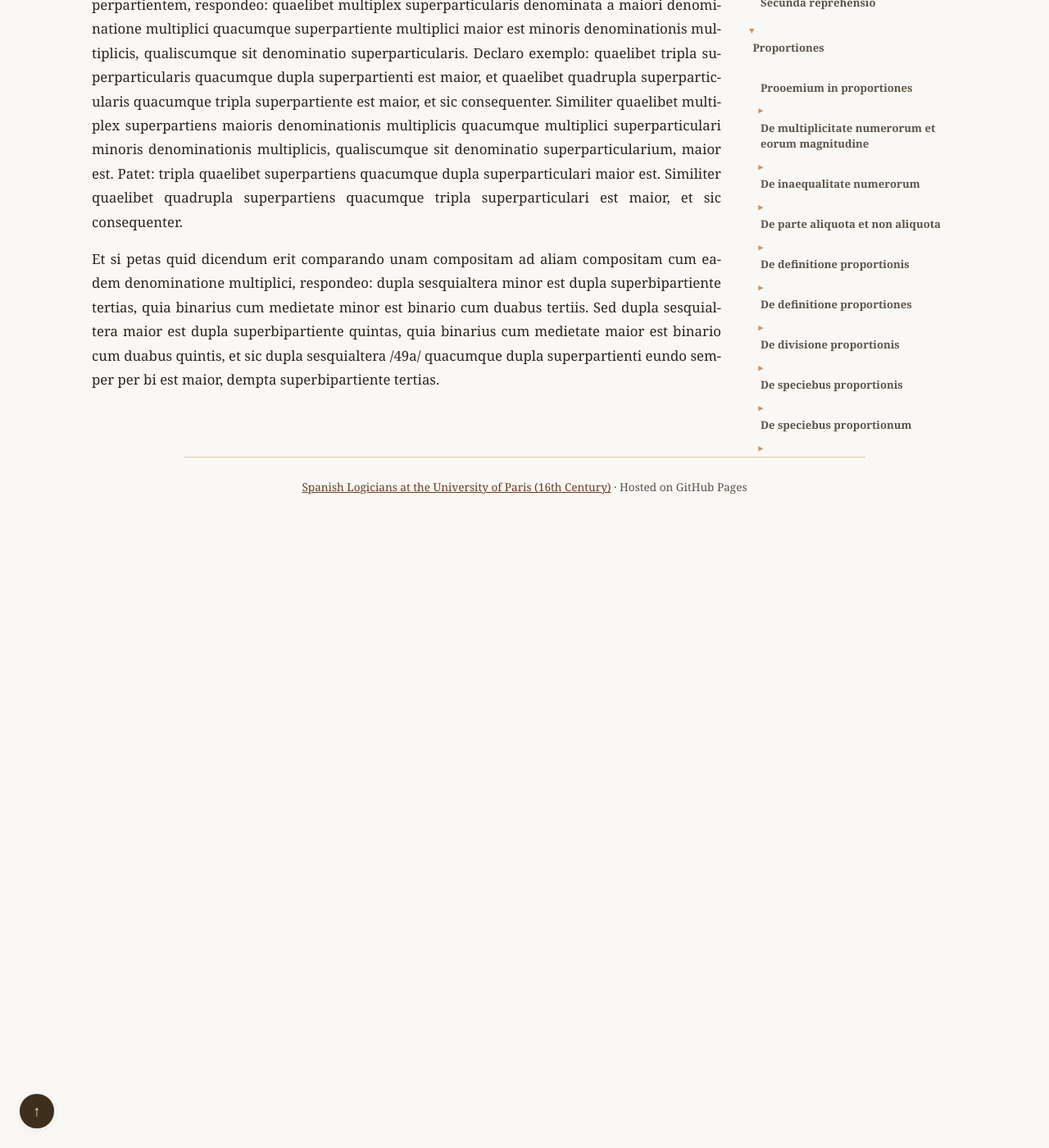
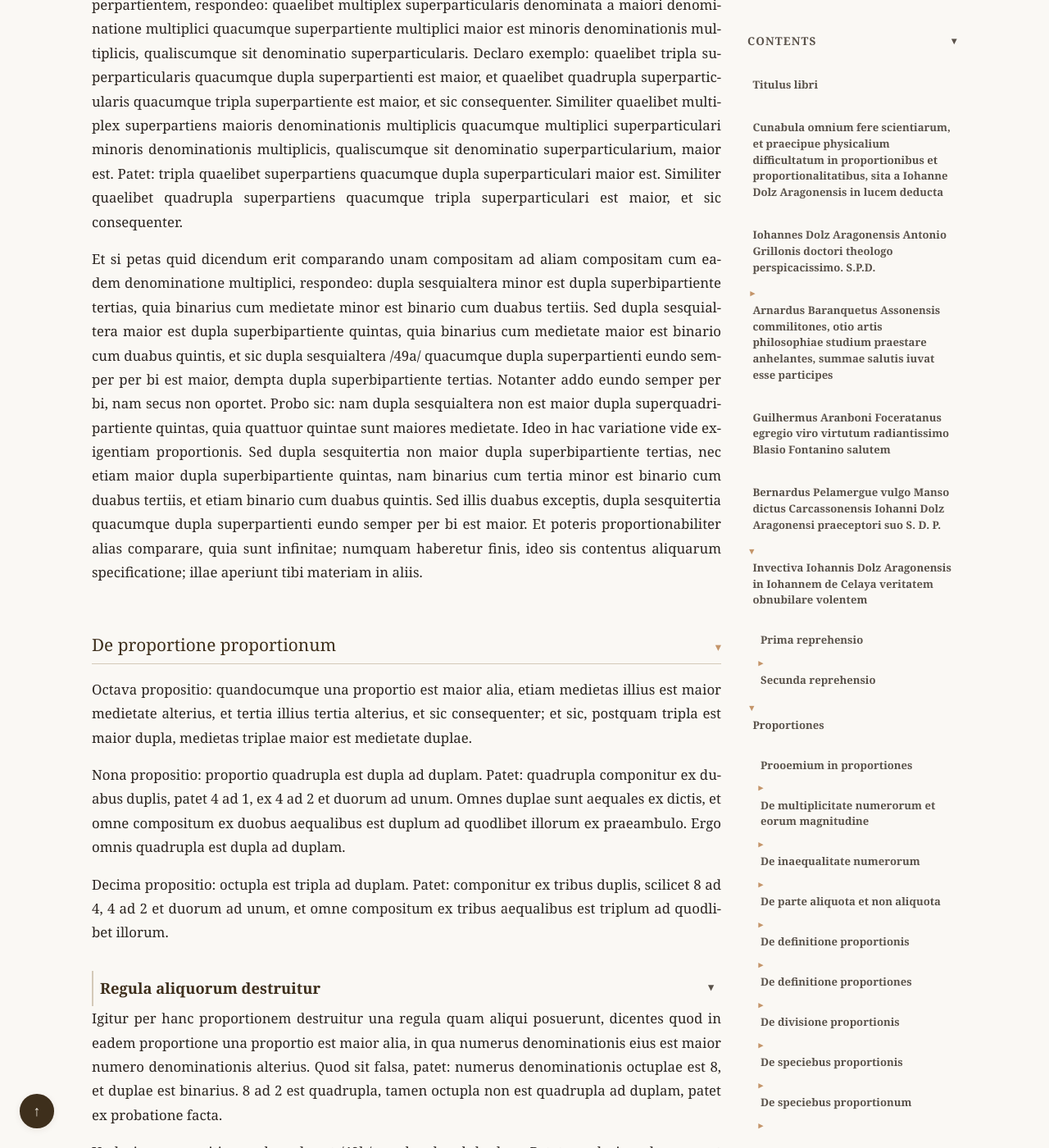
Before and after one commit to JoseBalado/Spanish-Logicians-at-the-University-of-Paris, a Jekyll site: the page built from philosophers/Juan-Dolz-del-Castellar/Cunabula-omnium-fere-scientiarum-1518.md, in a window 1280 px wide and 1400 px high, scrolled down 78074 px. Shown: the whole window at 82% size. Built offline with Jekyll 4.4.1, drawn with Linux system fonts in a browser that asks for light colours; before the commit the page ends 78704 px from its top, so only the background shows below that; some of the changed text lies outside the part shown.

Commit message:
Dolz. Cunabula, page 49

```diff
--- a/cspell-latin-custom.txt
+++ b/cspell-latin-custom.txt
@@ -2554,6 +2554,7 @@ sesquipedalitatis
 Severino
 Severinum
 Severinus
+sexdecupla
 Sexingenta
 sexqui
 sigillatim
--- a/philosophers/Juan-Dolz-del-Castellar/Cunabula-omnium-fere-scientiarum-1518.md
+++ b/philosophers/Juan-Dolz-del-Castellar/Cunabula-omnium-fere-scientiarum-1518.md
@@ -173,7 +173,7 @@ Haec est quae habentis intentionem certificat, difficilia facilitant, naturae co
 
 > Licitum est mihi ut me ipsum cognoscam, sustinere non possum ut me habeam incognitum.
 
-Non sufficeret calamus et tempus deesset, etiam si aeternum foret, si omnes huius laudes evomere deberem. Quibus pensitatis, colendissime eruditionis parens, nunquam persuasum, ut ab huius studio desisterem, mihi a genitore caeterisque meis affinibus fieri valuit. Quo, quaeso, honore, qua laude, qua memoria, qua auctoritate, quo pretio philosophi prisci habentur? Ita ut eis ac fidei doctoribus fere fides, haud immodica, praebeatur, qui Deo viventium appropinquant in hoc saeculo atque immortalitatem accedunt. Quam ipsi philosophiae incumbentes, Deus, ex Aristotele in *Ethicis*, non emptores, non venditores, non caeterorum agibilium humanorum quibus caeteri student, sed philosophiae exemplum et ideam, dum terris incederet, in principio et semper dedit, erigit et impendet.
+Non sufficeret calamus et tempus deesset, etiam si aeternum foret, si omnes huius laudes evomere deberem. Quibus pensitatis, colendissime eruditionis parens, numquam persuasum, ut ab huius studio desisterem, mihi a genitore caeterisque meis affinibus fieri valuit. Quo, quaeso, honore, qua laude, qua memoria, qua auctoritate, quo pretio philosophi prisci habentur? Ita ut eis ac fidei doctoribus fere fides, haud immodica, praebeatur, qui Deo viventium appropinquant in hoc saeculo atque immortalitatem accedunt. Quam ipsi philosophiae incumbentes, Deus, ex Aristotele in *Ethicis*, non emptores, non venditores, non caeterorum agibilium humanorum quibus caeteri student, sed philosophiae exemplum et ideam, dum terris incederet, in principio et semper dedit, erigit et impendet.
 
 Qua de re his, ut ita dicam, expulsus et haerere, aliis praetermissis, censui. Et non tibi permittere, mi praeceptor existimo, tam eruditum me caeterosque sodales diu noctuque laborans: insequendo Alexandrum, Macedoniae principem, Aristotelem suum praeceptorem, quam Philippum parentem, maiori amore prosequendo. Munera plurima mortalia praeceptoris aiunt immortaliter essendo, et cum vulgo dicatur: ubi fundamentum non est, ibi aedificari non posse.
 
@@ -235,7 +235,7 @@ Dico: quando dicis dictum meum esse contra definitionem Petri Hispani, in qua di
 
 Petrus Hispanus, dum illam dedit definitionem, nihil aliud voluit dicere nisi quod significare naturaliter erat unum significare quod aeque bene repraesentasset, et omnes repraesentationes terminorum naturaliter significantium aut rerum cognovisset, et eis repraesentationes factae fuissent, dato quod nulla fuisset impositio.
 
-Sicut iam multa nobis repraesentant nondum imposita, vides si hoc nobis adversetur. Alios sensus posset etiam dare, sed iste te obmutescere facit; non fuisti bene oculatus, etsi poetae in te solum animadvertissent nunquam Argum fixissent, non fuisses idoneus ad custodiendas vaccas Iunonis.
+Sicut iam multa nobis repraesentant nondum imposita, vides si hoc nobis adversetur. Alios sensus posset etiam dare, sed iste te obmutescere facit; non fuisti bene oculatus, etsi poetae in te solum animadvertissent numquam Argum fixissent, non fuisses idoneus ad custodiendas vaccas Iunonis.
 
 Ad aliud quod dicis, me mihi contradicere in eodem loco, sed videant neutri an hoc sit verum. Et quando dicis in definitione de ly 'significare naturaliter communiter' me ponere hanc particulam 'adaequate', iam respondi in *Terminis* qualiter una causatione una res potest esse obiectum adaequatum conceptus communis, licet in aliis plures concurrat. In ratione obiectorum, obiectum est terminus partim collectivus; non igitur mihi repugno si intelligar, sed solum tuae falsitati repugno. Vide *Terminos*.
 
@@ -349,7 +349,7 @@ Attribuit mihi in *Modalibus* me istam concedere "Sortes et Plato possibiliter s
 
 ### Decima septima reprehensio
 
-Impugnat me super uno casu decimi argumenti *Modalium de possibili*, in *Modalibus* meis positi, quem dicitur in solvendum, et ideo dicit me non scire solvere et quod nunquam edam *Exponibilia*. Iam scripsi et scholaribus meis solutionem praebui. Ipsi sint testes. Nonne vides te inconsiderate loqui cum oppositum tuorum dictorum constet?
+Impugnat me super uno casu decimi argumenti *Modalium de possibili*, in *Modalibus* meis positi, quem dicitur in solvendum, et ideo dicit me non scire solvere et quod numquam edam *Exponibilia*. Iam scripsi et scholaribus meis solutionem praebui. Ipsi sint testes. Nonne vides te inconsiderate loqui cum oppositum tuorum dictorum constet?
 
 ### Decima octava reprehensio
 
@@ -1212,7 +1212,7 @@ Item sicut in divisibili dantur medietates, tertiae, quartae, ita et in proporti
 
 Quartum praeambulum: licet in divisibili capiantur partes aliquotae penes distantiam, ut Aristoteles 2 *Ethicorum* de medio rei contra medium rationis enucleat, et apud professores theologiae, decima tertia distinctione, tertii *Sententiarum*, ut patet ex Gabriele, dicit medium reale quod aequaliter distat ab extremis, medium rationis quod nec excedit nec deficit contra rationis dictamen, cui aliquando magis appropinquatur excessus quam defectus, aliquando econtra, ut dicitur in expositione *Ethices*. In proportionibus tamen ad assumendas aliquotas non debes respicere ad aequalem distantiam numerorum.
 
-Exemplificor: medietas proportionis 8 ad 4 non est 8 ad 6 vel 6 ad 4, dato quod aeque distent. Hoc patet: omnis medietas debet esse subdupla ad totum; sed proportio 8 ad 6 non est subdupla ad proportionem 8 ad 4, quia sesquitertia non est subdupla ad duplam, ut patebit; igitur. Et consimiliter potes idem de aliis aliquotis.
+Exemplificor: medietas proportionis 8 ad 4 non est 8 ad 6 vel 6 ad 4, dato quod aeque distent. Hoc patet: omnis medietas debet esse subdupla ad totum; sed proportio 8 ad 6 non est subdupla ad proportionem 8 ad 4, quia sesquitertia non est subdupla ad duplam, ut patebit, igitur. Et consimiliter potes idem de aliis aliquotis.
 
 Et propterea, praeter medium rationis, ponitur duplex medium apud mathematicos: medium rei. Quod aequali distantia distat ab extremis. Medium proportionale: quod aequali proportione distat ab extremis. Exemplum: 8 ad 4, 6 est medium rei sed non proportionabile, nam 8 ad 6 est sesquitertia, 6 ad 4 sesquialtera; ideo non aequalis proportio. Sed inter 8 ad 2 medium proportionabile est 4; aequalis enim est proportio 8 ad 4 et 4 ad 2, quia utraque dupla; sic non est medium rei.
 
@@ -1368,7 +1368,7 @@ Ad primum sic arguitur: proportio maioris inaequalitatis continet infinitas inae
 
 ### Lax
 
-Lax in suis proportionibus tenet quod proportio maioris inaequalitatis est maior quacumque aequalitatis aut minoris inaequalitatis, et proportio aequalitatis maior proportione minoris inaequalitatis. Sed dicit quod in nulla proportione est maior, sic quod nulla est proportio alicuius illarum ad aliam. Sed licet hic praeceptor meus, cui condignum eruditionis nunquam referam, subtiliter loquatur, loquar tamen facilius pro his quibus scribo: quod illa non sunt comparabilia inter se, ideo non est proportio.
+Lax in suis proportionibus tenet quod proportio maioris inaequalitatis est maior quacumque aequalitatis aut minoris inaequalitatis, et proportio aequalitatis maior proportione minoris inaequalitatis. Sed dicit quod in nulla proportione est maior, sic quod nulla est proportio alicuius illarum ad aliam. Sed licet hic praeceptor meus, cui condignum eruditionis numquam referam, subtiliter loquatur, loquar tamen facilius pro his quibus scribo: quod illa non sunt comparabilia inter se, ideo non est proportio.
 
 ### Suisset
 
@@ -1380,7 +1380,29 @@ Et si petas quid comparando superparticulares ad superpartientes dicendum erit,
 
 Et si petas quid dicendum erit comparando multiplicem superparticularem et multiplicem superpartientem, respondeo: quaelibet multiplex superparticularis denominata a maiori denominatione multiplici quacumque superpartiente multiplici maior est minoris denominationis multiplicis, qualiscumque sit denominatio superparticularis. Declaro exemplo: quaelibet tripla superparticularis quacumque dupla superpartienti est maior, et quaelibet quadrupla superparticularis quacumque tripla superpartiente est maior, et sic consequenter. Similiter quaelibet multiplex superpartiens maioris denominationis multiplicis quacumque multiplici superparticulari minoris denominationis multiplicis, qualiscumque sit denominatio superparticularium, maior est. Patet: tripla quaelibet superpartiens quacumque dupla superparticulari maior est. Similiter quaelibet quadrupla superpartiens quacumque tripla superparticulari est maior, et sic consequenter.
 
-Et si petas quid dicendum erit comparando unam compositam ad aliam compositam cum eadem denominatione multiplici, respondeo: dupla sesquialtera minor est dupla superbipartiente tertias, quia binarius cum medietate minor est binario cum duabus tertiis. Sed dupla sesquialtera maior est dupla superbipartiente quintas, quia binarius cum medietate maior est binario cum duabus quintis, et sic dupla sesquialtera /49a/ quacumque dupla superpartienti eundo semper per bi est maior, dempta superbipartiente tertias.
+Et si petas quid dicendum erit comparando unam compositam ad aliam compositam cum eadem denominatione multiplici, respondeo: dupla sesquialtera minor est dupla superbipartiente tertias, quia binarius cum medietate minor est binario cum duabus tertiis. Sed dupla sesquialtera maior est dupla superbipartiente quintas, quia binarius cum medietate maior est binario cum duabus quintis, et sic dupla sesquialtera /49a/ quacumque dupla superpartienti eundo semper per bi est maior, dempta dupla superbipartiente tertias. Notanter addo eundo semper per bi, nam secus non oportet. Probo sic: nam dupla sesquialtera non est maior dupla superquadripartiente quintas, quia quattuor quintae sunt maiores medietate. Ideo in hac variatione vide exigentiam proportionis. Sed dupla sesquitertia non maior dupla superbipartiente tertias, nec etiam maior dupla superbipartiente quintas, nam binarius cum tertia minor est binario cum duabus tertiis, et etiam binario cum duabus quintis. Sed illis duabus exceptis, dupla sesquitertia quacumque dupla superpartienti eundo semper per bi est maior. Et poteris proportionabiliter alias comparare, quia sunt infinitae; numquam haberetur finis, ideo sis contentus aliquarum specificatione; illae aperiunt tibi materiam in aliis.
+
+## De proportione proportionum
+
+Octava propositio: quandocumque una proportio est maior alia, etiam medietas illius est maior medietate alterius, et tertia illius tertia alterius, et sic consequenter; et sic, postquam tripla est maior dupla, medietas triplae maior est medietate duplae.
+
+Nona propositio: proportio quadrupla est dupla ad duplam. Patet: quadrupla componitur ex duabus duplis, patet 4 ad 1, ex 4 ad 2 et duorum ad unum. Omnes duplae sunt aequales ex dictis, et omne compositum ex duobus aequalibus est duplum ad quodlibet illorum ex praeambulo. Ergo omnis quadrupla est dupla ad duplam.
+
+Decima propositio: octupla est tripla ad duplam. Patet: componitur ex tribus duplis, scilicet 8 ad 4, 4 ad 2 et duorum ad unum, et omne compositum ex tribus aequalibus est triplum ad quodlibet illorum.
+
+### Regula aliquorum destruitur
+
+Igitur per hanc proportionem destruitur una regula quam aliqui posuerunt, dicentes quod in eadem proportione una proportio est maior alia, in qua numerus denominationis eius est maior numero denominationis alterius. Quod sit falsa, patet: numerus denominationis octuplae est 8, et duplae est binarius. 8 ad 2 est quadrupla, tamen octupla non est quadrupla ad duplam, patet ex probatione facta.
+
+Undecima propositio: sexdecupla est /49b/ quadrupla ad duplam. Patet: sexdecim ad unum est sexdecupla, et componitur ex sexdecim, 8 est una dupla; 8 ad 4, altera dupla; 4 ad 2, alia; duorum ad unum, alia; et omne compositum ex 4 aequalibus est quadruplum ad quodlibet illorum ex praeambulo, igitur.
+
+Duodecima propositio: proportio sexdecupla est dupla ad quadruplam. Patet, cum componatur ex duabus quadruplis, nam sexdecim ad unum, quae est sexdecupla, componitur ex proportione sexdecim ad 4, quae est quadrupla, et 4 ad unum, quae est iterum quadrupla; et omne compositum ex duobus aequalibus est duplum ad illud, igitur.
+
+Decimatertia propositio: proportio nonupla est dupla ad triplam. Patet: nam proportio 9 ad 1, quae est nonupla, componitur ex proportione 9 ad 3, quae est tripla, et 3 ad unum, quae est tripla; igitur ex praeambulis est dupla ad triplam. Et per istas proportiones poteris facile alias multiplices comparare, et videre in qua proportione una multiplex est maior alia.
+
+Decimaquarta propositio: proportio dupla nec est dupla ad sesquialteram nec dupla ad sesquitertiam. Patet: numquam proportio dupla componitur ex duabus sesquialteris, nec ex duabus sesquitertiis, ut patet inductive in omnibus. Igitur numquam est dupla ad quamlibet illarum, sed est magis quam dupla ad sesquitertiam et minus quam dupla ad sesquialteram. Patet: dupla componitur ex sesquitertia et sesquialtera, nam 4 ad 2, quae est dupla, componitur ex 4 ad 3, quae est sesquitertia, et trium ad duo, quae est sesquialtera, et illae sunt inaequales, quia, ut dictum est, sesquialtera est maior, et ex praeambulo omne compositum ex duobus inaequalibus est minus quam duplum ad maius illorum et magis quam duplum ad minus illorum. Igitur propositio vera.
+
+Decimaquinta propositio: proportio quadrupla non est dupla ad triplam, numquam ex duabus triplis componitur. Patet inductive; sed est minus quam dupla ad triplam. Patet: componitur ex tripla et sesquitertia, patet 4 ad unum, quae est quadrupla, componitur ex quattuor ad tria, quae est sesquitertia, et trium ad unum, quae est tripla /50a/.
 
 
 <!--
@@ -1466,5 +1488,9 @@ Page 47b: bipedaliter ] emend. pedaliter (lata, after a cut by length only)
 Page 47b: bipedaliter ] emend. pedaliter (profunda, after a cut by length only)
 Page 47b: postea ] conj. prius ea
 Page 48b: superbipartiens ] emend. superpartiens (quintas; cf. superbipartiens quintas in the preceding sentences)
+Page 49b: 9 ] emend. 6 (6 ad 3, quae est tripla)
+Page 49b: sesquialteram ] emend. sesquitertiam (minus quam dupla ad sesquialteram; the first sesquitertiam stands)
+Page 49b: est ] sic (om.; proportio quadrupla non dupla ad triplam)
+Page 49b: numquam ] emend. nonnumquam (dupla ad triplam nonnumquam; the sense requires numquam; cf. the preceding proposition)
 
 -->
```
